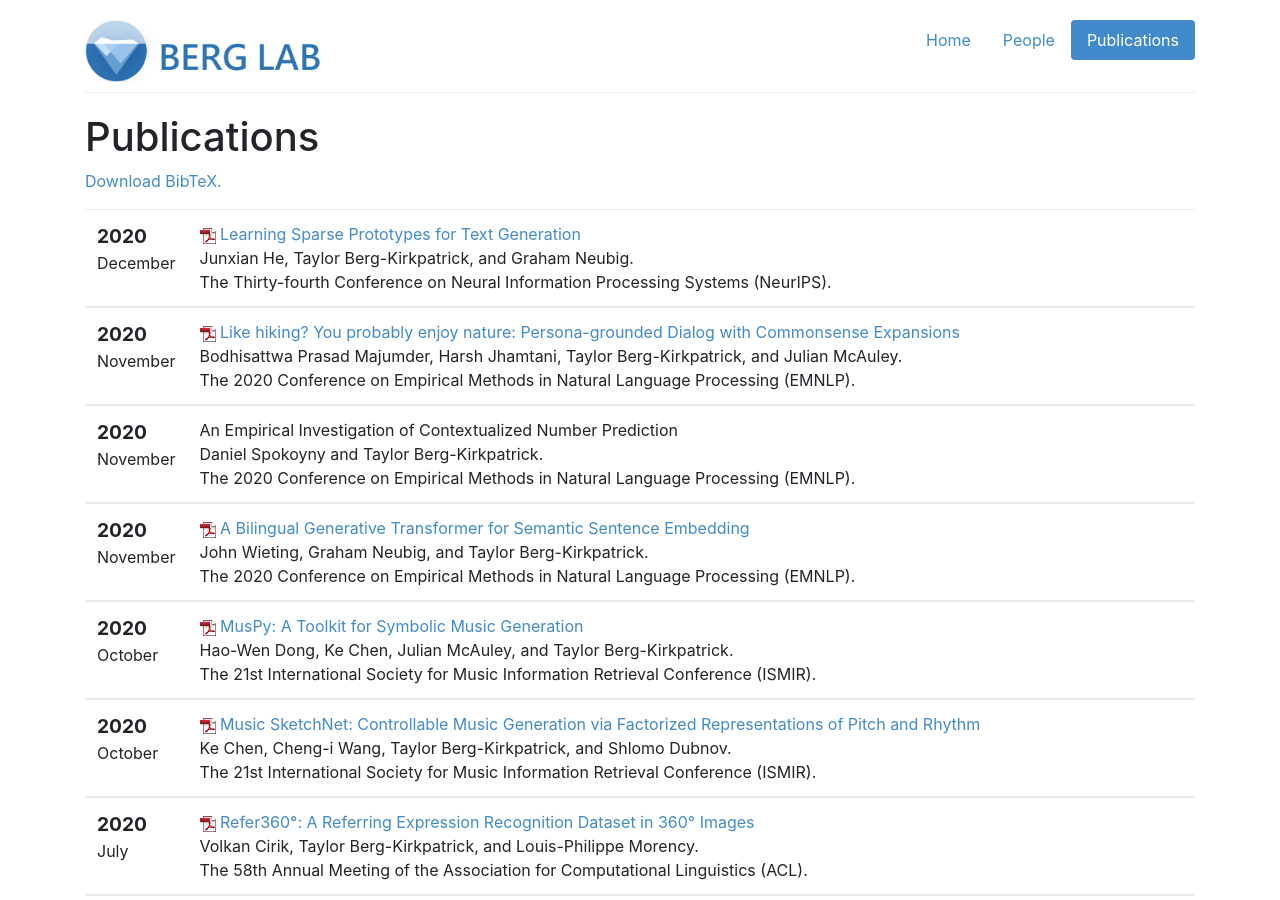
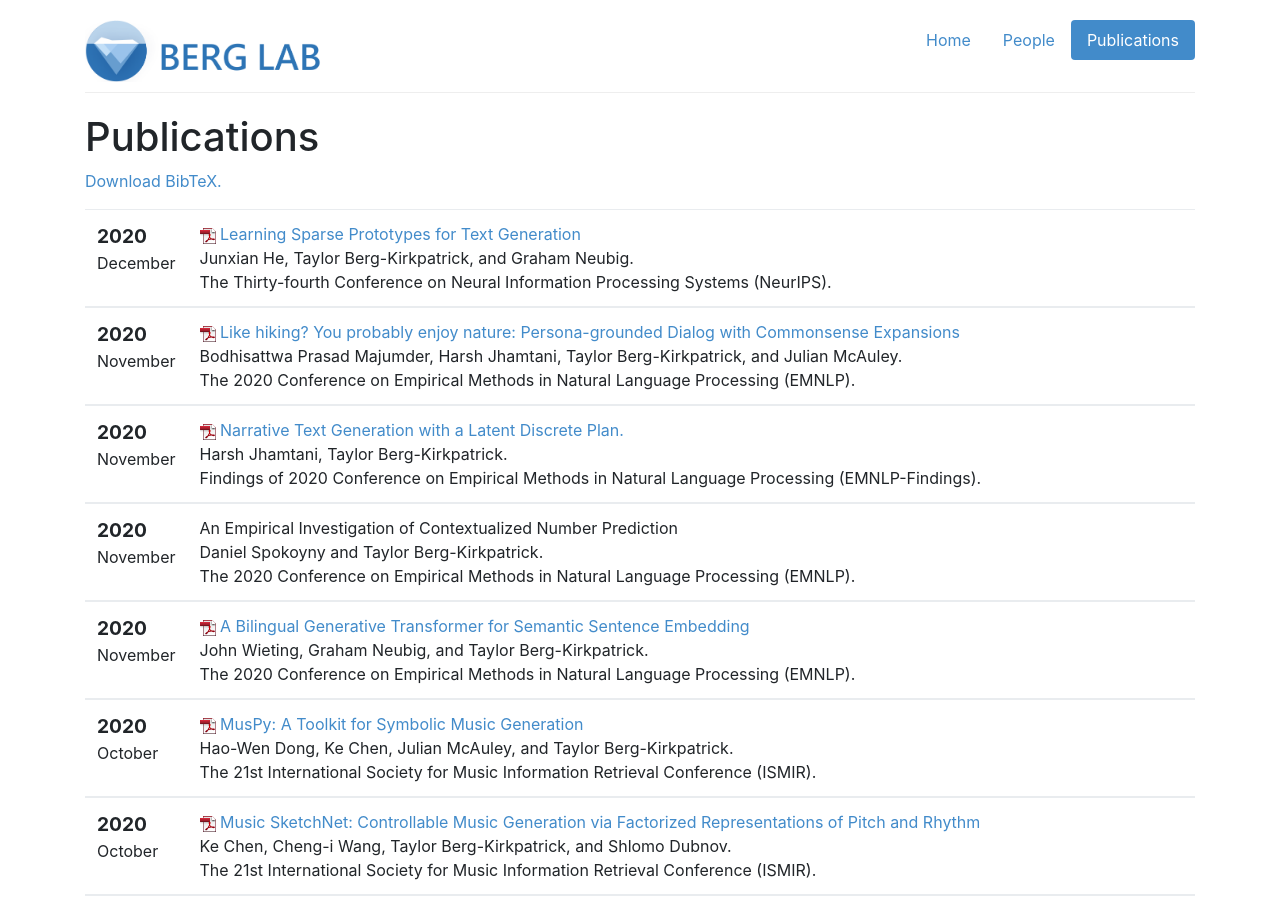
Before and after one commit to icebergnlp/icebergnlp.github.io, a Jekyll site: the page built from publications.html, in a window 1280 px wide and 900 px high. Built offline with Jekyll 4.4.1, drawn with Linux system fonts in a browser that asks for light colours.

Commit message:
Added emnlp 2020 findings

```diff
--- a/_includes/pubs.html
+++ b/_includes/pubs.html
@@ -41,6 +41,30 @@
                     Bodhisattwa Prasad Majumder, Harsh Jhamtani, Taylor Berg-Kirkpatrick, and Julian McAuley.
                 </span><br />
                 <span class="venuetype"></span><span class="venue">The 2020 Conference on Empirical Methods in Natural Language Processing (EMNLP)</span>.
+                <br />
+                <span class="links">
+                </span>
+            </td>
+        </tr>
+    </tbody>
+    <tbody>
+        <tr>
+            <td>
+                <span class="date">
+                    <big><strong>2020</strong></big><br />
+                    November
+                </span>
+            </td>
+            <td class="publication">
+                <span class="pubtitle">
+		   <img src="img/pdficon_small.png" width="16"
+                    height="16" alt="PDF" />
+                    <a href="https://arxiv.org/pdf/2010.03272.pdf">Narrative Text Generation with a Latent Discrete Plan.</a>
+                </span><br />
+                <span class="authors">
+                     Harsh Jhamtani, Taylor Berg-Kirkpatrick.
+                </span><br />
+                <span class="venuetype"></span><span class="venue">Findings of 2020 Conference on Empirical Methods in Natural Language Processing (EMNLP-Findings)</span>.
                 <br />
                 <span class="links">
                 </span>
```
